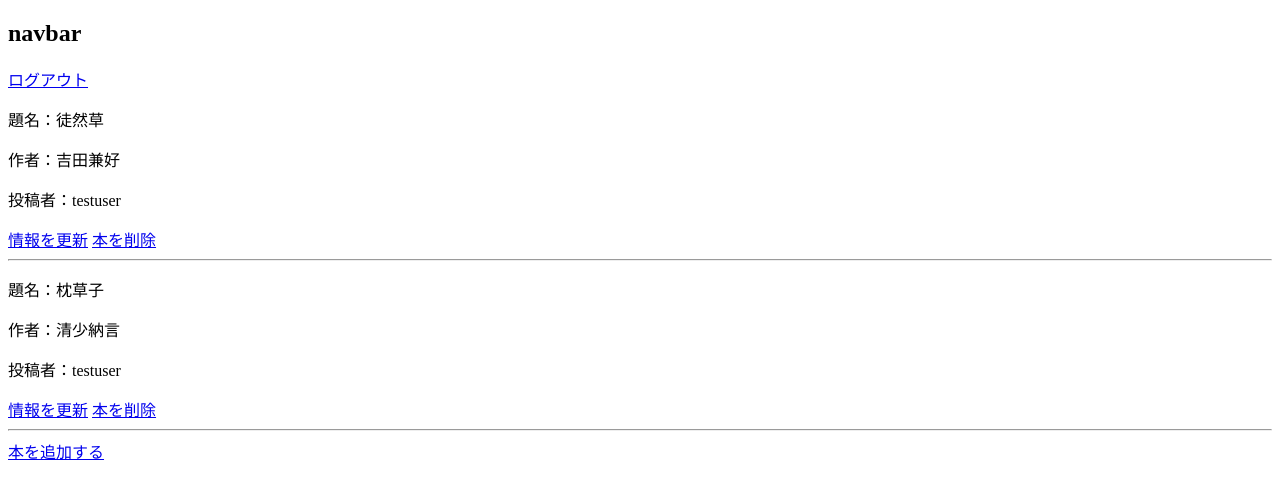
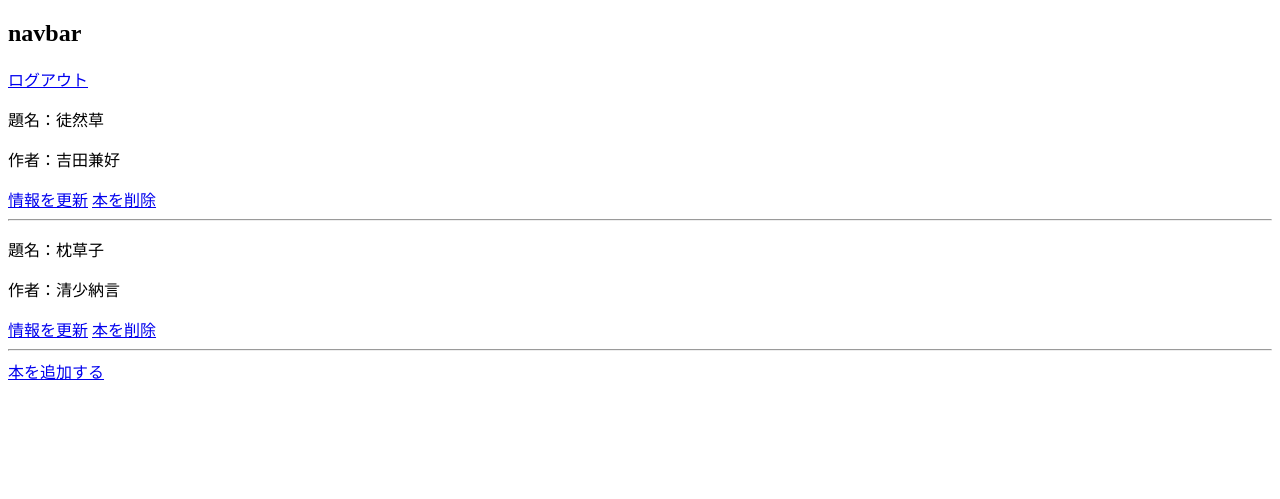
Before and after one commit to nkzwlab/jnlec_Group10, a Flask app: page /bookshelf/ in a window 1280 px wide. Shown: the top 499 px of the page. Run offline with Flask 2, Linux system fonts and the light colour scheme; a user stored in the database is signed in; data comes from the database, SQL or seed files in the repository; both versions use the stored data as it was after the commit.

Commit message:
commented out {{book.author.username}} from bookshelf.html

```diff
--- a/templates/bookshelf.html
+++ b/templates/bookshelf.html
@@ -19,8 +19,8 @@
 {% for book in Books %}
 <p>題名：{{book.title}}</p>
 <p>作者：{{book.book_author}}</p>
-<p>投稿者：{{book.author.username}}
-</p>
+<!-- <p>投稿者：{{book.author.username}}
+</p> -->
 
 <a href="{{ url_for('update_book', book_id = book.id) }}">情報を更新</a>
 <a href="{{ url_for('delete_book', book_id = book.id) }}">本を削除</a>
```
Also changed, not shown: site.sqlite3.
